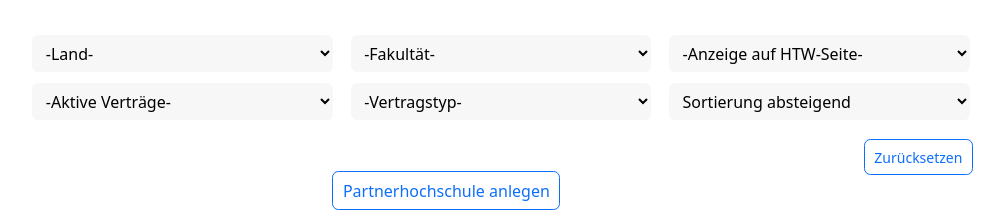
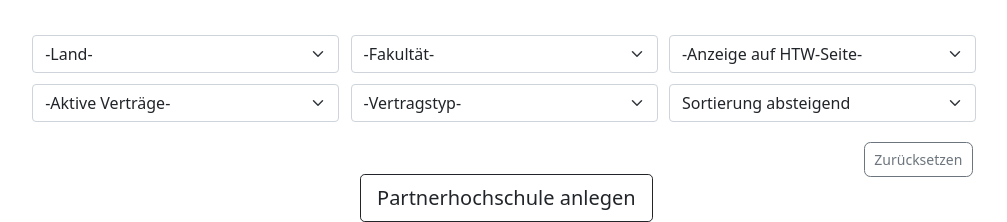
Before and after one commit to jay-hae/SE-Projekt-I3, a Flask app: page /homepage/institutes in a window 1280 px wide. Shown: the part 56-278 px from the top of the page, without its empty margins (131-1138 px from the left). Run offline with Flask 2, Linux system fonts and the light colour scheme; data that the repository does not hold is empty.

Commit message:
Update styles for Partnerschaftsvertrag Modal

```diff
--- a/src/Prototyp/flaskProject Kopie/templates/institutes.html
+++ b/src/Prototyp/flaskProject Kopie/templates/institutes.html
@@ -71,38 +71,38 @@
                 <!-- filter_functionality.js passt die Tabelle entsprechende gewählte Filter an -->
                 <!-- filter_functionality.js - (POST /filterInstitutes) - app.py (Z.115) - (filter_institutes) - Querries (Z.162) -->
                 <form id="filter_form" action="">
-                    <select id='fc' class="filter filter_country" name="filter_country">
+                    <select id='fc' class="filter filter_country form-select" name="filter_country">
                         <option value="none">-Land-</option>
                     </select>
-                    <select id='fil_fac' name="filter_fac" class="filter select_faculty">
+                    <select id='fil_fac' name="filter_fac" class="filter select_faculty form-select">
                         <option value="none">-Fakultät-</option>
                     </select>
-                    <select id="fil_shown" name="filter_shown" class="filter">
+                    <select id="fil_shown" name="filter_shown" class="filter form-select">
                         <option value="none">-Anzeige auf HTW-Seite-</option>
                         <option value="y">Ja</option>
                         <option value="n">Nein</option>
                     </select>
-                    <select id="fil_act" name="filter_activity" class="filter">
+                    <select id="fil_act" name="filter_activity" class="filter form-select">
                         <option value="none">-Aktive Verträge-</option>
                         <option value="y">Ja</option>
                         <option value="n">Nein</option>
                     </select>
-                    <select id="fil_agree" name="filter_agreetype" class="filter fil_agree">
+                    <select id="fil_agree" name="filter_agreetype" class="filter fil_agree form-select">
                         <option value="none">-Vertragstyp-</option>
                     </select>
-                    <select id='sorting' name="sortby" class="filter"> <!-- implement sorting filter -->
+                    <select id='sorting' name="sortby" class="filter form-select"> <!-- implement sorting filter -->
                         <option id="desc" value="a">Sortierung absteigend</option>
                         <option id="asc" value="d">Sortierung aufsteigend</option>
                     </select>
                 </form>
-                <button class="btn btn-sm btn-outline-primary" id="fil_reset">Zurücksetzen</button>
+                <button class="btn btn-sm btn-outline-secondary" id="fil_reset">Zurücksetzen</button>
             </div>
         </div>
         <br>
         <!-- Tabelle für die Partnerhochschulen -->
         <div id="tbl">
-            <div class="add-hs">
-                <button type="button" class="btn btn-outline-primary" id="btn_hs_add"> Partnerhochschule anlegen </button>
+            <div class="add-hs text-center">
+                <button type="button" class="btn btn-lg btn-outline-dark" id="btn_hs_add"> Partnerhochschule anlegen </button>
             </div>
             <table class="table table-hover">
                 <thead>
@@ -131,9 +131,11 @@
             </div>
             <div class="modal-body">
                 <div id="first_slide" onchange="instituteObjectUpdated()">
+                    <div class="text-center p-3">
+                        <button id="next" class="btn btn-lg btn-outline-dark w-100"> Hochschulpartnerschaften anzeigen </button>
+                    </div>
                     <div class="row">
                         <!-- Button for Vertrag -->
-                        <button id="next" class="btn btn-outline-primary"> Partnerschaftsverträge </button>
                         <div class="col-sm p-3 m-3 pt-1">
                         <form class="modal_form" id="edit_left_col">
                         <h4>Hochschule</h4>
@@ -233,7 +235,10 @@
                     </div>
                 </div>
                 <div id="second_slide" style="display: none; height: 100%">
-                  <div id="space_table" style="height: 33%">
+                    <div class="text-center p-3">
+                        <button id="previous" class="btn btn-lg btn-outline-dark w-100"> Hochschulinformation anzeigen</button>
+                    </div>
+                    <div id="space_table" class="p-3" style="height: 33%">
                         <table class="table table-hover" id="table_agreements">
                             <thead>
                              <tr>
@@ -248,35 +253,43 @@
                             </tbody>
                         </table>
                     </div>
-                      <div id="space_edit_agreement" style="height: 66%">
-                        <label for="mntr_dropdown">Mentor</label><br>
-                        <select class="loadMentor" id="mntr_dropdown">
+                      <div id="space_edit_agreement" class="row" style="height: 66%">
+                            <div class="col-sm p-3 m-3 pt-1">
+                                <label for="mntr_dropdown" class="form-label">Mentor</label>
+                                <select class="loadMentor form-select" id="mntr_dropdown">
                                     <!-- hinzufügen der Mentoren in Dropdown-->
                                 </select><br>
-                        <label for="fclt_dropdown">Fakultät</label><br>
-                        <select class="select_faculty" id="fclt_dropdown">
+                                <label for="fclt_dropdown" class="form-label">Fakultät</label>
+                                <select class="select_faculty form-select" id="fclt_dropdown" >
                                     <!-- einfügen aller Fakultäten-->
                                 </select><br>
-                        <label for="date_signed">Datum der Unterzeichnung</label><br>
-                        <input type="text" id="date_signed"><br>
-                        <label for="valid_begin">Gültigkeitsbeginn</label><br>
-                        <input type="text" id="valid_begin"><br>
-                        <label for="valid_until">Gültigkeitsende</label><br>
-                        <input type="text" id="valid_until"><br>
-                        <label for="ag_active">Agreement Aktiv?</label><br>
-                        <input type="checkbox" id="ag_active"><br>
-                        <label for="in_num_mob">Anzahl max. eingehender Studenten</label><br>
-                        <input type="text" id="in_num_mob"><br>
-                        <label for="in_num_months">Maximale Dauer</label><br>
-                        <input type="text" id="in_num_months"><br>
-                        <label for="out_num_mob">Anzahl max. ausgehender Studenten</label><br>
-                        <input type="text" id="out_num_mob"><br>
-                        <label for="out_num_months">Maximale Dauer</label><br>
-                        <input type="text" id="out_num_months"><br>
-                        <label for="notes">Bemerkungen</label><br>
-                        <input type="text" id="notes">
+                                <label for="date_signed" class="form-label">Datum der Unterzeichnung</label>
+                                <input type="text" id="date_signed" class="form-control"><br>
+                                <label for="valid_begin" class="form-label">Gültigkeitsbeginn</label>
+                                <input type="text" id="valid_begin" class="form-control"><br>
+                                <label for="valid_until" class="form-label">Gültigkeitsende</label>
+                                <input type="text" id="valid_until" class="form-control"><br>
                             </div>
-                    <button id="previous"></button>
+                            <div class="col-sm p-3 m-3 pt-1">
+                                <label for="in_num_mob" class="form-label">Anzahl max. eingehender Studenten</label>
+                                <input type="text" id="in_num_mob" class="form-control"><br>
+                                <label for="in_num_months" class="form-label">Maximale Dauer</label>
+                                <input type="text" id="in_num_months" class="form-control"><br>
+                                <label for="out_num_mob" class="form-label">Anzahl max. ausgehender Studenten</label>
+                                <input type="text" id="out_num_mob" class="form-control"><br>
+                                <label for="out_num_months" class="form-label">Maximale Dauer</label>
+                                <input type="text" id="out_num_months" class="form-control"><br>
+                                <div class="form-check">
+                                    <input type="checkbox" id="ag_active" class="form-check-input">
+                                    <label for="ag_active" class="form-check-label">Agreement Aktiv?</label>
+                                </div>
+                            </div>
+                            <div class="col-sm p-3 m-3 pt-1">
+                                <label for="notes" class="form-label">Bemerkungen</label>
+                                <textarea type="text" id="notes" class="form-control h-75"></textarea>
+                            </div>
+
+                      </div>
                 </div>
             </div>
             <div class="modal-footer">
--- a/src/Prototyp/flaskProject Kopie/templates/style.css
+++ b/src/Prototyp/flaskProject Kopie/templates/style.css
@@ -89,12 +89,10 @@
 .add-hs {
   align-items: center;
   margin: auto;
-  text-align: center;
 }
 
 .add-hs button {
-  padding: 0.4rem 0.6rem;
-  border-radius: 0.4rem;
+  margin-left: 7.5rem;
 }
 
 /* Buttons */
```
Lines whose indentation alone changed are shown as unchanged.
